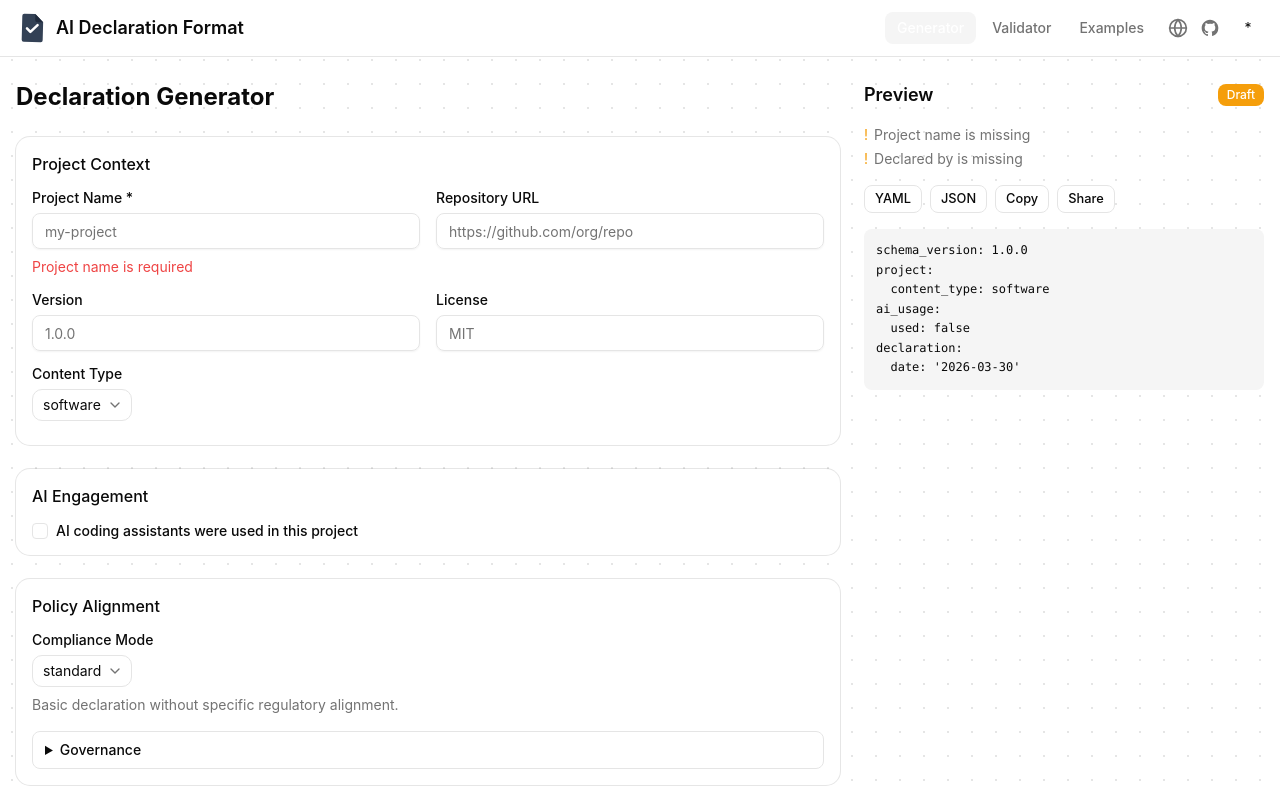
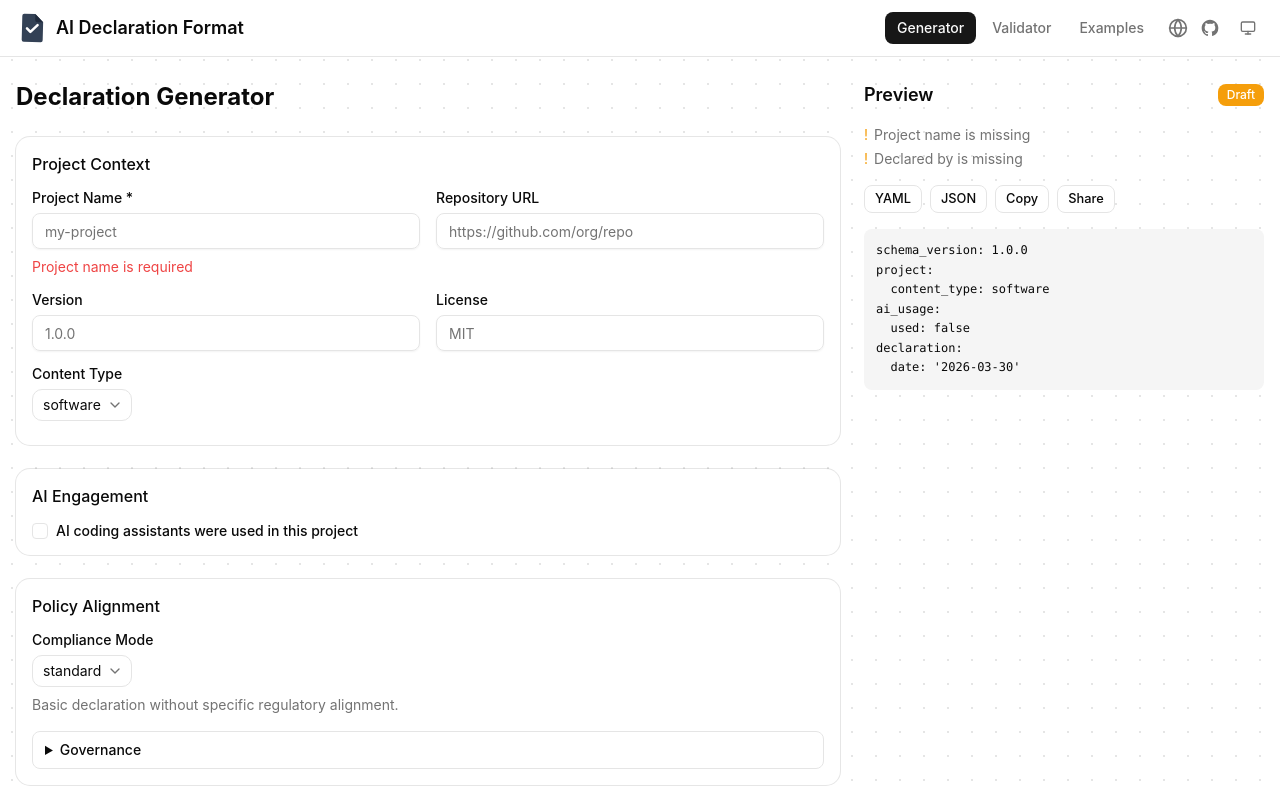
Before and after one commit to ai-declaration/web, a Next.js app: page /generator in a window 1280 px wide. Shown: the top 800 px of the page. Built offline with nearby package versions, Linux system fonts and the light colour scheme; a web font is replaced by a local one.

Commit message:
proper svg icons for theme switcher

```diff
--- a/src/app/globals.css
+++ b/src/app/globals.css
@@ -137,7 +137,7 @@
   }
 
   :focus-visible {
-    outline: 2px solid var(--accent);
+    outline: 2px solid var(--ring);
     outline-offset: 2px;
   }
   * {
--- a/src/components/header.tsx
+++ b/src/components/header.tsx
@@ -17,7 +17,7 @@ export default function Header() {
     <header className="sticky top-0 z-50 border-b border-border bg-background/80 backdrop-blur-sm">
       <a
         href="#main-content"
-        className="sr-only focus:not-sr-only focus:absolute focus:top-2 focus:left-2 focus:z-50 focus:px-4 focus:py-2 focus:bg-accent focus:text-white focus:rounded-md"
+        className="sr-only focus:not-sr-only focus:absolute focus:top-2 focus:left-2 focus:z-50 focus:px-4 focus:py-2 focus:bg-primary focus:text-primary-foreground focus:rounded-md"
       >
         Skip to main content
       </a>
@@ -40,7 +40,7 @@ export default function Header() {
                 tabIndex={0}
                 className={`whitespace-nowrap rounded-md px-2 py-1 text-sm font-medium transition-colors sm:px-3 sm:py-1.5 ${
                   isActive
-                    ? "bg-accent text-white"
+                    ? "bg-primary text-primary-foreground"
                     : "text-muted-foreground hover:bg-muted hover:text-foreground"
                 }`}
               >
--- a/src/components/theme-toggle.tsx
+++ b/src/components/theme-toggle.tsx
@@ -2,6 +2,40 @@
 
 import { useTheme } from "next-themes";
 import { useEffect, useState } from "react";
+
+function SunIcon() {
+  return (
+    <svg className="h-4 w-4" viewBox="0 0 24 24" fill="none" stroke="currentColor" strokeWidth="2" strokeLinecap="round" strokeLinejoin="round" aria-hidden="true">
+      <circle cx="12" cy="12" r="5" />
+      <line x1="12" y1="1" x2="12" y2="3" />
+      <line x1="12" y1="21" x2="12" y2="23" />
+      <line x1="4.22" y1="4.22" x2="5.64" y2="5.64" />
+      <line x1="18.36" y1="18.36" x2="19.78" y2="19.78" />
+      <line x1="1" y1="12" x2="3" y2="12" />
+      <line x1="21" y1="12" x2="23" y2="12" />
+      <line x1="4.22" y1="19.78" x2="5.64" y2="18.36" />
+      <line x1="18.36" y1="5.64" x2="19.78" y2="4.22" />
+    </svg>
+  );
+}
+
+function MoonIcon() {
+  return (
+    <svg className="h-4 w-4" viewBox="0 0 24 24" fill="none" stroke="currentColor" strokeWidth="2" strokeLinecap="round" strokeLinejoin="round" aria-hidden="true">
+      <path d="M21 12.79A9 9 0 1 1 11.21 3 7 7 0 0 0 21 12.79z" />
+    </svg>
+  );
+}
+
+function MonitorIcon() {
+  return (
+    <svg className="h-4 w-4" viewBox="0 0 24 24" fill="none" stroke="currentColor" strokeWidth="2" strokeLinecap="round" strokeLinejoin="round" aria-hidden="true">
+      <rect x="2" y="3" width="20" height="14" rx="2" ry="2" />
+      <line x1="8" y1="21" x2="16" y2="21" />
+      <line x1="12" y1="17" x2="12" y2="21" />
+    </svg>
+  );
+}
 
 export default function ThemeToggle() {
   const { theme, setTheme } = useTheme();
@@ -18,17 +52,18 @@ export default function ThemeToggle() {
   };
 
   const label = theme === "dark" ? "Dark" : theme === "light" ? "Light" : "System";
-  const icon = theme === "dark" ? ")" : theme === "light" ? "O" : "*";
 
   return (
     <button
       type="button"
       onClick={cycle}
-      className="flex h-8 w-8 items-center justify-center rounded-md text-sm hover:bg-muted"
+      className="flex h-8 w-8 items-center justify-center rounded-md text-muted-foreground hover:bg-muted hover:text-foreground transition-colors"
       aria-label={`Current theme: ${label}. Click to change.`}
       title={label}
     >
-      {icon}
+      {theme === "light" && <SunIcon />}
+      {theme === "dark" && <MoonIcon />}
+      {theme !== "light" && theme !== "dark" && <MonitorIcon />}
     </button>
   );
 }
```
